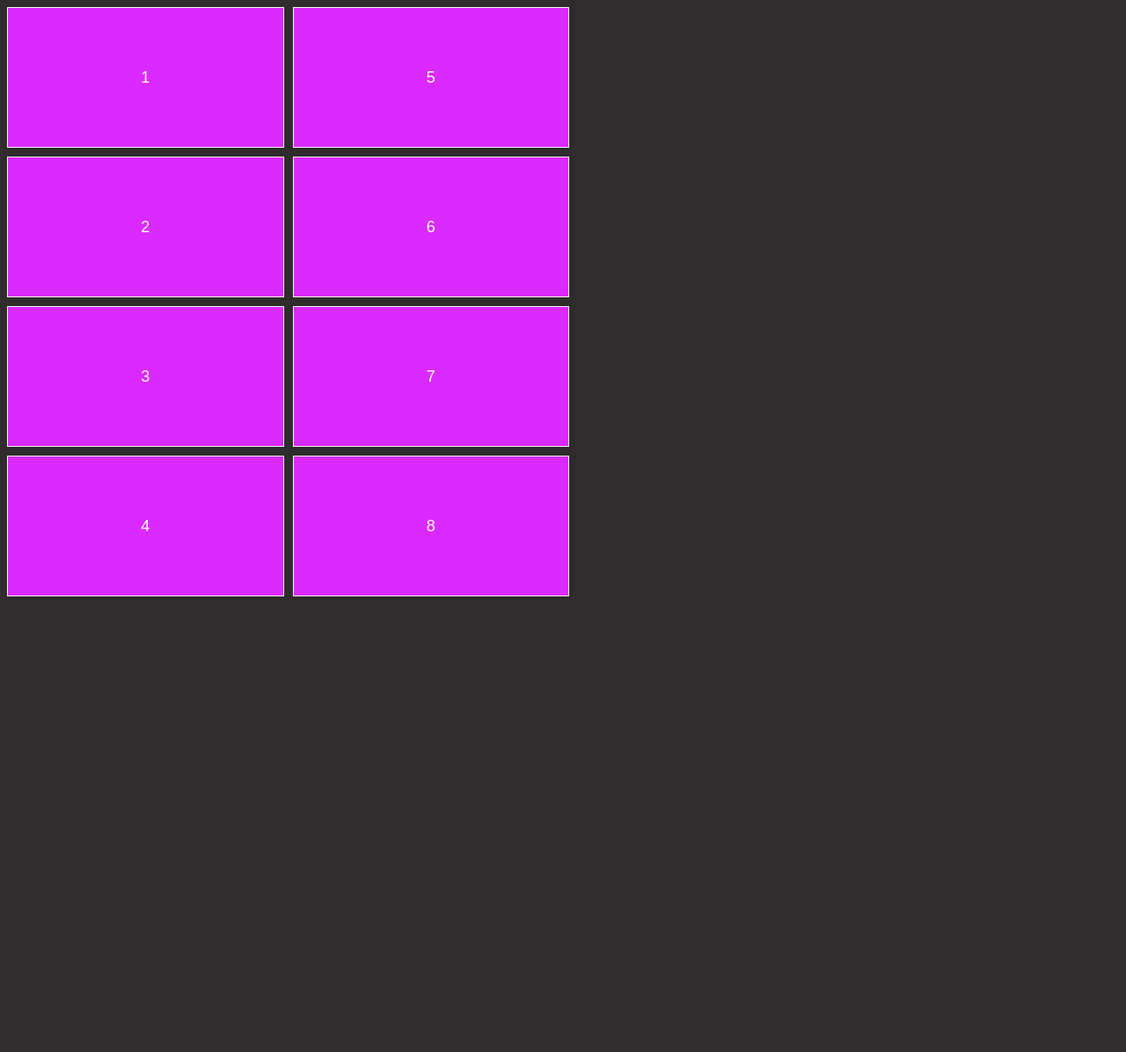
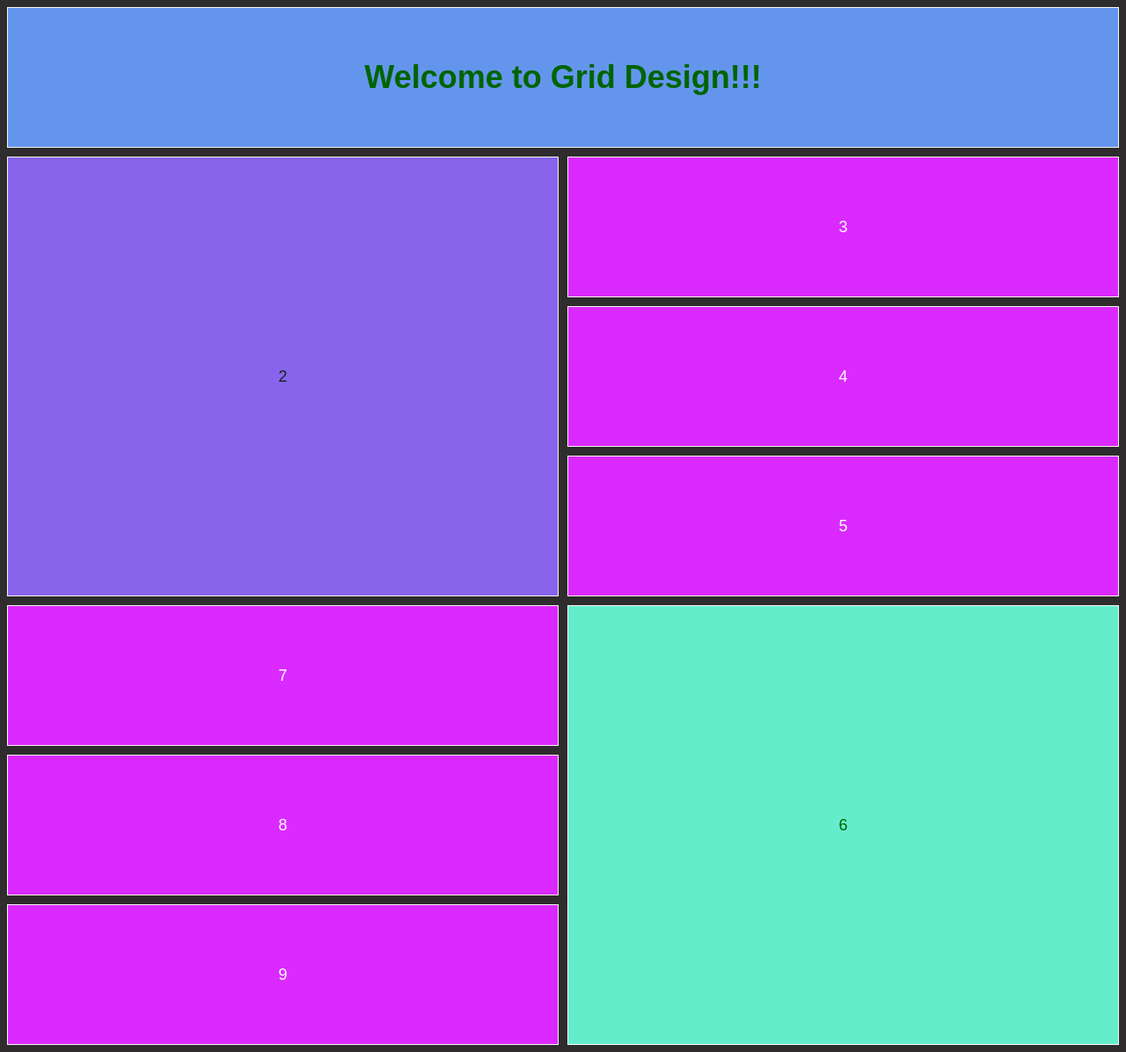
Before and after one commit to seamersi/LawWeek2, a plain HTML site: page index.html in a window 1280 px wide. Shown: the whole page at 88% size. Before the commit the page ends 800 px from the top, so only its background shows below. Drawn offline with Linux system fonts and the light colour scheme.

Commit message:
B4 Final

```diff
--- a/index.html
+++ b/index.html
@@ -9,14 +9,17 @@
 </head>
 <body>
     <div class="grid">
-        <div class="item">1</div>
-        <div class="item">2</div>
+        <div class="item item1">
+            <h1> Welcome to Grid Design!!!</h1>
+        </div>
+        <div class="item item2">2</div>
         <div class="item">3</div>
         <div class="item">4</div>
         <div class="item">5</div>
-        <div class="item">6</div>
-        <div class="item">7</div>
+        <div class="item item7">7</div>
+        <div class="item item6">6</div>
         <div class="item">8</div>
+        <div class="item">9</div>
     </div>
 </body>
 </html>
--- a/style.css
+++ b/style.css
@@ -22,22 +22,41 @@ html {
 
 .grid {
     display: grid;
-    grid-template-columns: repeat(4, auto);
     grid-gap: 10px;
-    grid-template-rows: repeat(4, 20vh);
-    grid-auto-flow: column;
+    grid-template-rows: repeat(7, 20vh);
+    grid-template-columns: repeat(2, auto);
+    grid-auto-flow: row;
+}
+
+
+.item1 {
+    background-color: cornflowerblue;
+    color: darkgreen;
+    grid-column: span 2;
+}
+
+.item2 {
+    background-color: rgb(136, 100, 237);
+    color: rgb(20, 37, 20);
+    grid-row: span 3;
+}
+
+.item6 {
+    background-color: rgb(100, 237, 203);
+    color: darkgreen;
+    grid-row: span 3;
 }
 
 @media only screen and (max-width: 950px) {
     .grid {
-        grid-template-columns: repeat(2, auto);
-        grid-template-rows:repeat(4, 40vh);
+        grid-template-columns: auto;
+        grid-template-rows:repeat(7, 40vh);
     }
 }
 
 @media only screen and (max-width: 550px) {
     .grid {
         grid-template-columns: auto;
-        grid-template-rows:repeat(8, 40vh);
+        grid-template-rows:repeat(7, 40vh);
     }
 }
```
Also changed, not shown: images/Photo1.png (added), 2 other files.
